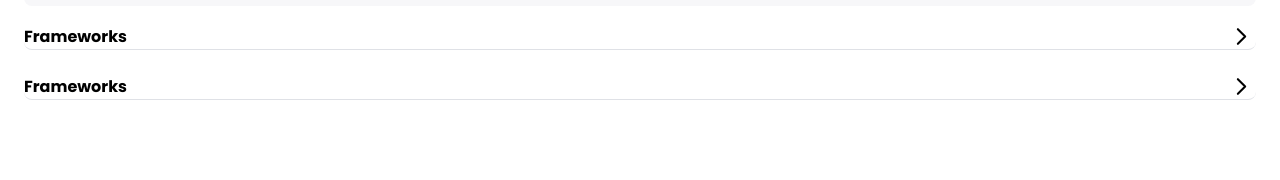
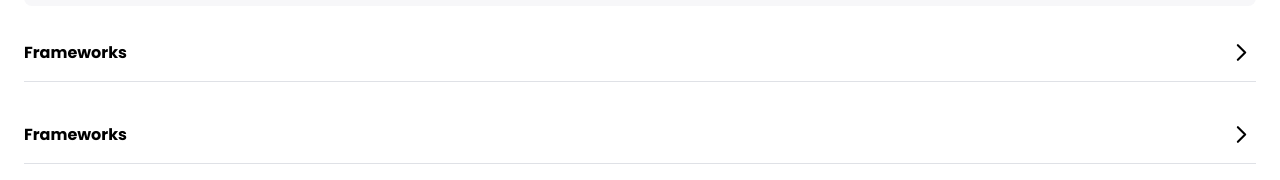
Before and after one commit to AmaduKamara/portfolio, a website: page index.html in a window 1280 px wide. Shown: the part 4267-4447 px from the top of the page. Drawn offline with Linux system fonts and the light colour scheme.

Commit message:
made few styles in the css and fixed webhint error

```diff
--- a/main.css
+++ b/main.css
@@ -255,9 +255,7 @@ ul li {
   height: 72px;
 }
 
-.program,
-.framework,
-.skill {
+.program {
   display: flex;
   justify-content: space-between;
   border-radius: 8px;
@@ -306,3 +304,11 @@ ul li {
   border-bottom: 1px solid #dfe1e6;
   margin: 12px 0;
 }
+
+.framework,
+.skill {
+  display: flex;
+  justify-content: space-between;
+  padding: 16px 0;
+  margin: 12px 0;
+}
```
